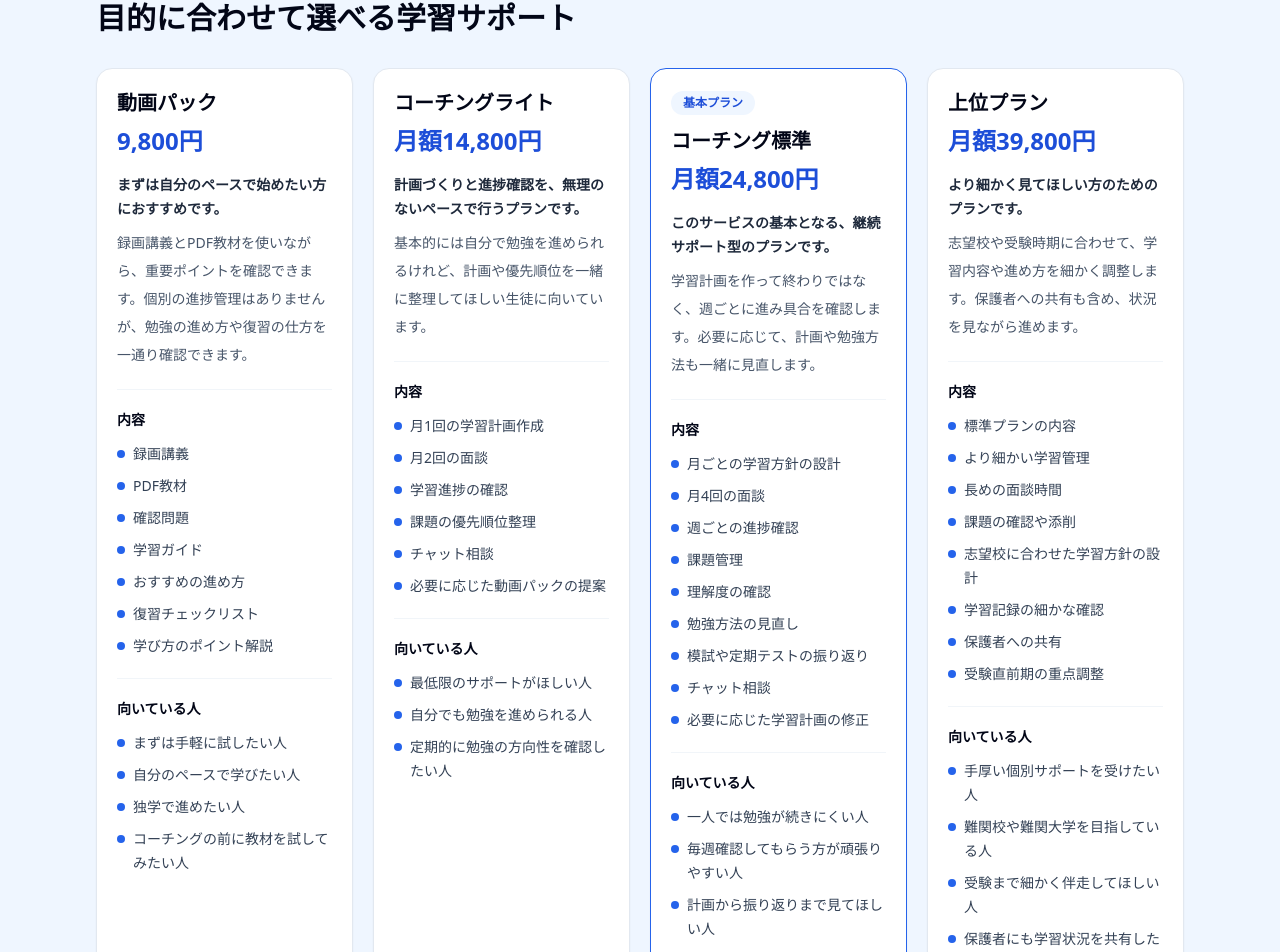
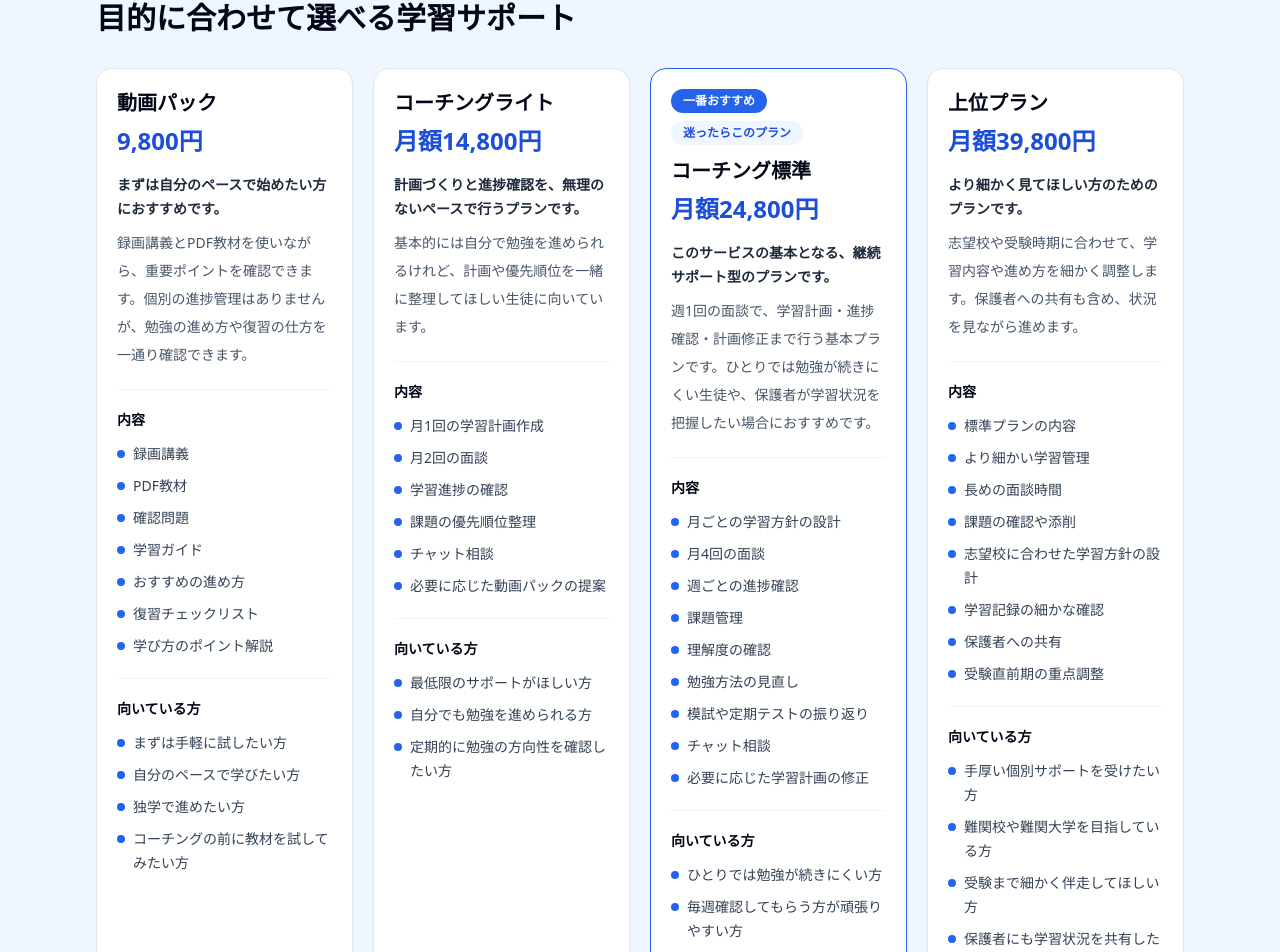
Before and after one commit to sitemakes/study-plan, a Next.js app: page /study-plan/ in a window 1280 px wide. Shown: the part 1500-2452 px from the top of the page. Built offline with nearby package versions, Linux system fonts and the light colour scheme.

Commit message:
Improve pricing plan cards and highlight standard plan

```diff
--- a/app/page.tsx
+++ b/app/page.tsx
@@ -32,10 +32,10 @@ const products = [
       "学び方のポイント解説"
     ],
     fit: [
-      "まずは手軽に試したい人",
-      "自分のペースで学びたい人",
-      "独学で進めたい人",
-      "コーチングの前に教材を試してみたい人"
+      "まずは手軽に試したい方",
+      "自分のペースで学びたい方",
+      "独学で進めたい方",
+      "コーチングの前に教材を試してみたい方"
     ]
   },
   {
@@ -53,9 +53,9 @@ const products = [
       "必要に応じた動画パックの提案"
     ],
     fit: [
-      "最低限のサポートがほしい人",
-      "自分でも勉強を進められる人",
-      "定期的に勉強の方向性を確認したい人"
+      "最低限のサポートがほしい方",
+      "自分でも勉強を進められる方",
+      "定期的に勉強の方向性を確認したい方"
     ]
   },
   {
@@ -63,7 +63,7 @@ const products = [
     price: "月額24,800円",
     lead: "このサービスの基本となる、継続サポート型のプランです。",
     description:
-      "学習計画を作って終わりではなく、週ごとに進み具合を確認します。必要に応じて、計画や勉強方法も一緒に見直します。",
+      "週1回の面談で、学習計画・進捗確認・計画修正まで行う基本プランです。ひとりでは勉強が続きにくい生徒や、保護者が学習状況を把握したい場合におすすめです。",
     featured: true,
     items: [
       "月ごとの学習方針の設計",
@@ -77,9 +77,9 @@ const products = [
       "必要に応じた学習計画の修正"
     ],
     fit: [
-      "一人では勉強が続きにくい人",
-      "毎週確認してもらう方が頑張りやすい人",
-      "計画から振り返りまで見てほしい人"
+      "ひとりでは勉強が続きにくい方",
+      "毎週確認してもらう方が頑張りやすい方",
+      "計画から振り返りまで見てほしい方"
     ]
   },
   {
@@ -99,10 +99,10 @@ const products = [
       "受験直前期の重点調整"
     ],
     fit: [
-      "手厚い個別サポートを受けたい人",
-      "難関校や難関大学を目指している人",
-      "受験まで細かく伴走してほしい人",
-      "保護者にも学習状況を共有したい人"
+      "手厚い個別サポートを受けたい方",
+      "難関校や難関大学を目指している方",
+      "受験まで細かく伴走してほしい方",
+      "保護者にも学習状況を共有したい方"
     ]
   }
 ];
@@ -151,30 +151,43 @@ const comparison = [
   {
     name: "動画パック",
     price: "9,800円",
-    target: "まず試してみたい人",
+    target: "まず試してみたい方",
     contents: "録画講義、PDF教材、確認問題、学習ガイド、復習チェックリスト",
-    fit: "自分のペースで学びたい人"
+    fit: "自分のペースで学びたい方",
+    description: "録画講義と教材で、自分のペースで学習を進める買い切り型の商品です。",
+    labels: [],
+    featured: false
   },
   {
     name: "コーチングライト",
     price: "14,800円／月",
-    target: "最低限のサポートがほしい人",
+    target: "最低限のサポートがほしい方",
     contents: "月1回の学習計画作成、月2回の面談、進捗確認、チャット相談",
-    fit: "自分で進めつつ、計画管理を手伝ってほしい人"
+    fit: "自分で進めつつ、計画管理を手伝ってほしい方",
+    description: "自分で進める力はあり、定期的に方向性を確認したい方向けです。",
+    labels: [],
+    featured: false
   },
   {
     name: "コーチング標準",
     price: "24,800円／月",
-    target: "継続的に学習管理をしてほしい人",
+    target: "継続的に学習管理をしてほしい方",
     contents: "月ごとの学習方針設計、月4回の面談、週次確認、計画修正、チャット相談",
-    fit: "一人では勉強が続きにくい人"
+    fit: "ひとりでは勉強が続きにくい方",
+    description:
+      "週1回の面談で、学習計画・進捗確認・計画修正まで行う基本プランです。ひとりでは勉強が続きにくい生徒や、保護者が学習状況を把握したい場合におすすめです。",
+    labels: ["一番おすすめ", "迷ったらこのプラン"],
+    featured: true
   },
   {
     name: "上位プラン",
     price: "39,800円／月",
-    target: "手厚い個別サポートを受けたい人",
+    target: "手厚い個別サポートを受けたい方",
     contents: "標準プランの内容、志望校別の学習方針、課題確認、保護者共有",
-    fit: "受験まで細かく見てほしい人"
+    fit: "受験まで細かく見てほしい方",
+    description: "志望校や受験時期に合わせて、より細かく学習状況を確認したい方向けです。",
+    labels: [],
+    featured: false
   }
 ];
 
@@ -292,7 +305,7 @@ export default function Home() {
             ))}
           </div>
           <p className="mt-5 text-sm leading-7 text-slate-600">
-            生徒本人にも、学習状況を見守りたい保護者にも分かりやすい形で、日々の勉強を整理します。
+            生徒にも、学習状況を見守りたい保護者にも分かりやすい形で、日々の勉強を整理します。
           </p>
         </div>
       </section>
@@ -350,9 +363,14 @@ export default function Home() {
                 }`}
               >
                 {product.featured ? (
-                  <p className="mb-3 inline-flex rounded-full bg-primary-50 px-3 py-1 text-xs font-bold text-primary-700">
-                    基本プラン
-                  </p>
+                  <div className="mb-3 flex flex-wrap gap-2">
+                    <span className="inline-flex rounded-full bg-primary-600 px-3 py-1 text-xs font-bold text-white">
+                      一番おすすめ
+                    </span>
+                    <span className="inline-flex rounded-full bg-primary-50 px-3 py-1 text-xs font-bold text-primary-700">
+                      迷ったらこのプラン
+                    </span>
+                  </div>
                 ) : null}
                 <h3 className="text-xl font-extrabold text-slate-950">{product.name}</h3>
                 <p className="mt-2 text-2xl font-extrabold text-primary-700">{product.price}</p>
@@ -365,7 +383,7 @@ export default function Home() {
                   </div>
                 </div>
                 <div className="mt-5 border-t border-slate-100 pt-5">
-                  <p className="text-sm font-bold text-slate-950">向いている人</p>
+                  <p className="text-sm font-bold text-slate-950">向いている方</p>
                   <div className="mt-3">
                     <CheckList items={product.fit} />
                   </div>
@@ -434,13 +452,35 @@ export default function Home() {
 
       <section id="pricing" className="bg-primary-50 py-14 sm:py-20">
         <div className="mx-auto max-w-6xl px-4 sm:px-6 lg:px-8">
-          <SectionHeader eyebrow="PRICE" title="料金プラン" text="料金と主な内容を比べられます。スマホでは、見やすいカード形式で表示しています。" />
-          <div className="mt-8 space-y-4 lg:hidden">
+          <SectionHeader
+            eyebrow="PRICE"
+            title="料金プラン"
+            text="サポートの手厚さと面談回数を比べながら選べます。迷う場合は、週1回の確認と計画修正まで行う標準プランがおすすめです。"
+          />
+          <div className="mt-8 grid gap-5 md:grid-cols-2 xl:grid-cols-4">
             {comparison.map((plan) => (
-              <article key={plan.name} className="rounded-2xl border border-slate-200 bg-white p-5 shadow-sm">
+              <article
+                key={plan.name}
+                className={`relative rounded-2xl border bg-white p-5 shadow-sm ${
+                  plan.featured ? "border-primary-600 shadow-lg ring-2 ring-primary-100" : "border-slate-200"
+                }`}
+              >
+                {plan.labels.length > 0 ? (
+                  <div className="mb-4 flex flex-wrap gap-2">
+                    {plan.labels.map((label) => (
+                      <span
+                        key={label}
+                        className="inline-flex rounded-full bg-primary-600 px-3 py-1 text-xs font-bold text-white"
+                      >
+                        {label}
+                      </span>
+                    ))}
+                  </div>
+                ) : null}
                 <h3 className="text-lg font-extrabold text-slate-950">{plan.name}</h3>
                 <p className="mt-2 text-2xl font-extrabold text-primary-700">{plan.price}</p>
-                <dl className="mt-4 space-y-3 text-sm leading-6">
+                <p className="mt-3 text-sm leading-7 text-slate-600">{plan.description}</p>
+                <dl className="mt-5 space-y-3 border-t border-slate-100 pt-5 text-sm leading-6">
                   <div>
                     <dt className="font-bold text-slate-950">対象</dt>
                     <dd className="mt-1 text-slate-600">{plan.target}</dd>
@@ -450,36 +490,12 @@ export default function Home() {
                     <dd className="mt-1 text-slate-600">{plan.contents}</dd>
                   </div>
                   <div>
-                    <dt className="font-bold text-slate-950">向いている人</dt>
+                    <dt className="font-bold text-slate-950">向いている方</dt>
                     <dd className="mt-1 text-slate-600">{plan.fit}</dd>
                   </div>
                 </dl>
               </article>
             ))}
-          </div>
-          <div className="mt-8 hidden overflow-hidden rounded-2xl border border-slate-200 bg-white shadow-sm lg:block">
-            <table className="w-full table-fixed text-left text-sm">
-              <thead className="bg-slate-50 text-slate-950">
-                <tr>
-                  <th className="w-1/6 px-4 py-4 font-bold">商品名</th>
-                  <th className="w-1/6 px-4 py-4 font-bold">料金</th>
-                  <th className="w-1/5 px-4 py-4 font-bold">対象</th>
-                  <th className="w-1/3 px-4 py-4 font-bold">主な内容</th>
-                  <th className="w-1/5 px-4 py-4 font-bold">向いている人</th>
-                </tr>
-              </thead>
-              <tbody className="divide-y divide-slate-100">
-                {comparison.map((plan) => (
-                  <tr key={plan.name} className="align-top">
-                    <td className="px-4 py-5 font-bold text-slate-950">{plan.name}</td>
-                    <td className="px-4 py-5 font-bold text-primary-700">{plan.price}</td>
-                    <td className="px-4 py-5 leading-7 text-slate-600">{plan.target}</td>
-                    <td className="px-4 py-5 leading-7 text-slate-600">{plan.contents}</td>
-                    <td className="px-4 py-5 leading-7 text-slate-600">{plan.fit}</td>
-                  </tr>
-                ))}
-              </tbody>
-            </table>
           </div>
           <div className="mt-8">
             <LineButton />
```
